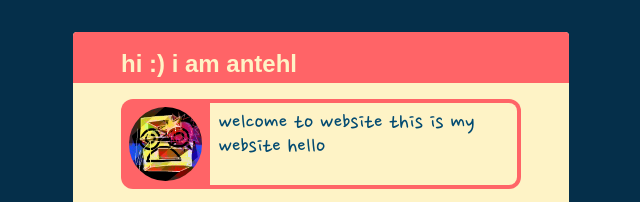
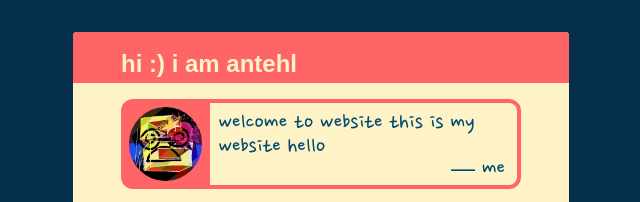
Before and after one commit to antehl/antehl.net, an Astro site: page / in a window 1280 px wide. Shown: the top 202 px of the page, 319-959 px from the left. Built offline with nearby package versions, Linux system fonts and the light colour scheme; Astro itself is replaced by a stand-in of ours; a web font is replaced by a local one.

Commit message:
update quote style and accessibility

```diff
--- a/src/pages/index.astro
+++ b/src/pages/index.astro
@@ -38,16 +38,15 @@ export const prerender = false;
 				hi :) i am antehl
 			</h1>
 			<div>
-				<div class="border-red-400 overflow-hidden flex flex-row">
+				<figure class="relative border-red-400 overflow-hidden flex flex-row font-nanum text-2xl/6">
 					<div class="bg-red-400 p-2 rounded-l-xl">
 						<img alt="profile picture" src="/pfp.png" class="w-24 rounded-full" />
 					</div>
-					<p
-						class="p-2 border-4 border-l-0 rounded-r-xl border-red-400 basis-full font-nanum text-2xl/6"
-					>
+					<blockquote class="p-2 border-4 border-l-0 rounded-r-xl border-red-400 basis-full">
 						welcome to website this is my website hello
-					</p>
-				</div>
+					</blockquote>
+					<figcaption class="absolute bottom-2 right-4">— me</figcaption>
+				</figure>
 			</div>
 			<div>
 				<p>i made this website and i don't know what to put on it.</p>
```
